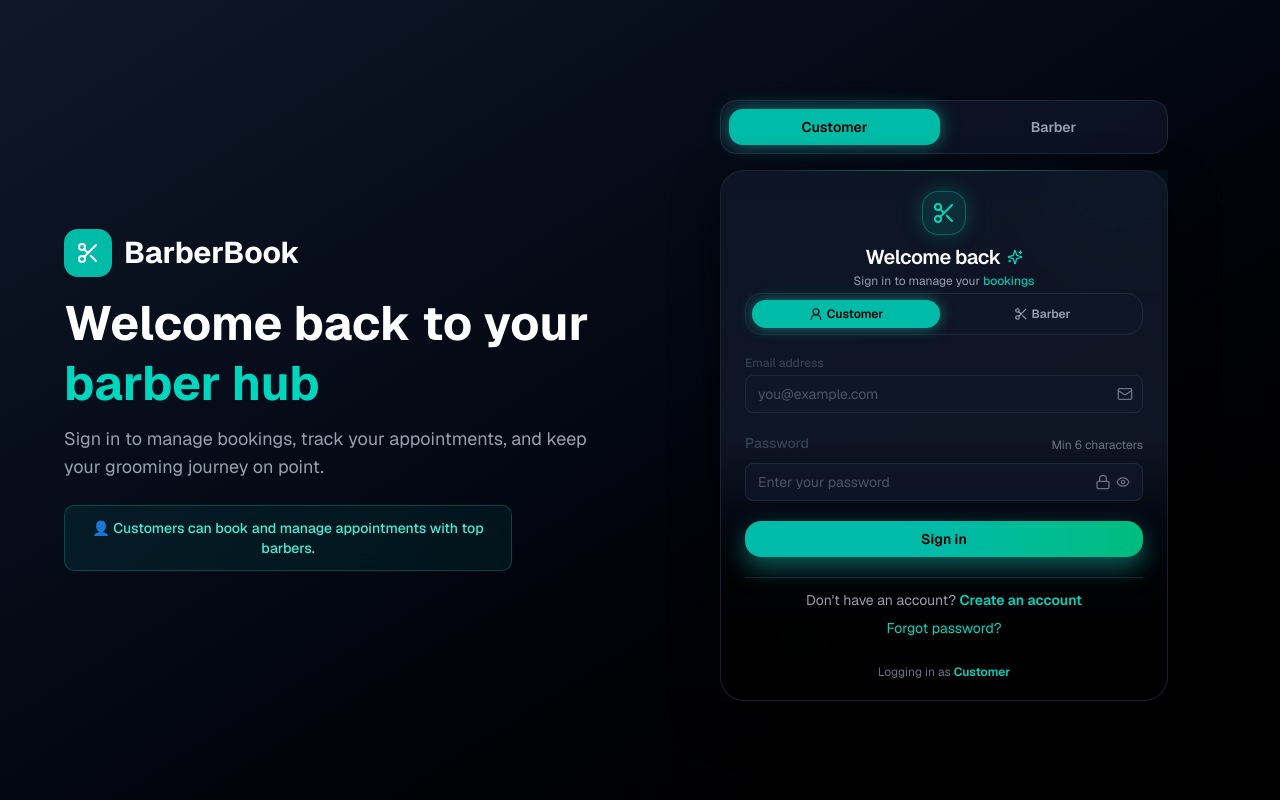
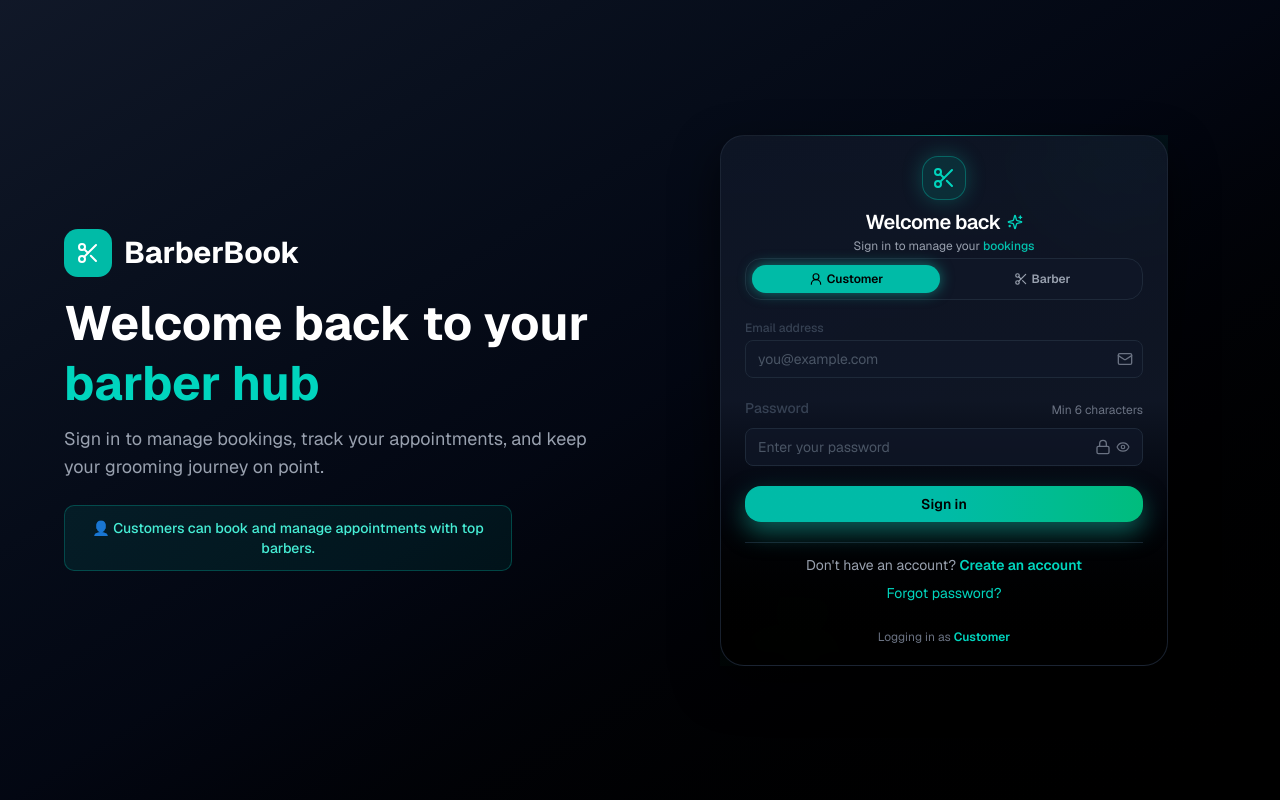
Before and after one commit to devanshu420/barber-management-system-Dev, a Next.js app: page /auth/login in a window 1280 px wide. Built offline with nearby package versions, Linux system fonts and the light colour scheme; no server answers.

Commit message:
Login Page Fix

```diff
--- a/app/auth/login/page.jsx
+++ b/app/auth/login/page.jsx
@@ -49,32 +49,6 @@ export default function LoginPage() {
 
         {/* Right: Login form */}
         <div className="w-full max-w-md mx-auto animate-fadeIn">
-          {/* Role toggle above form so left description can react */}
-          <div className="mb-4 flex gap-2 bg-gray-900/70 p-2 rounded-2xl border border-gray-800">
-            <button
-              type="button"
-              onClick={() => setSelectedRole("customer")}
-              className={`flex-1 py-2 rounded-xl text-xs sm:text-sm font-semibold transition-all ${
-                selectedRole === "customer"
-                  ? "bg-teal-500 text-black shadow-[0_0_18px_rgba(20,184,166,0.6)]"
-                  : "bg-transparent text-gray-400 hover:text-white"
-              }`}
-            >
-              Customer
-            </button>
-            <button
-              type="button"
-              onClick={() => setSelectedRole("barber")}
-              className={`flex-1 py-2 rounded-xl text-xs sm:text-sm font-semibold transition-all ${
-                selectedRole === "barber"
-                  ? "bg-teal-500 text-black shadow-[0_0_18px_rgba(20,184,166,0.6)]"
-                  : "bg-transparent text-gray-400 hover:text-white"
-              }`}
-            >
-              Barber
-            </button>
-          </div>
-
           <LoginForm role={selectedRole} />
         </div>
       </div>
```
